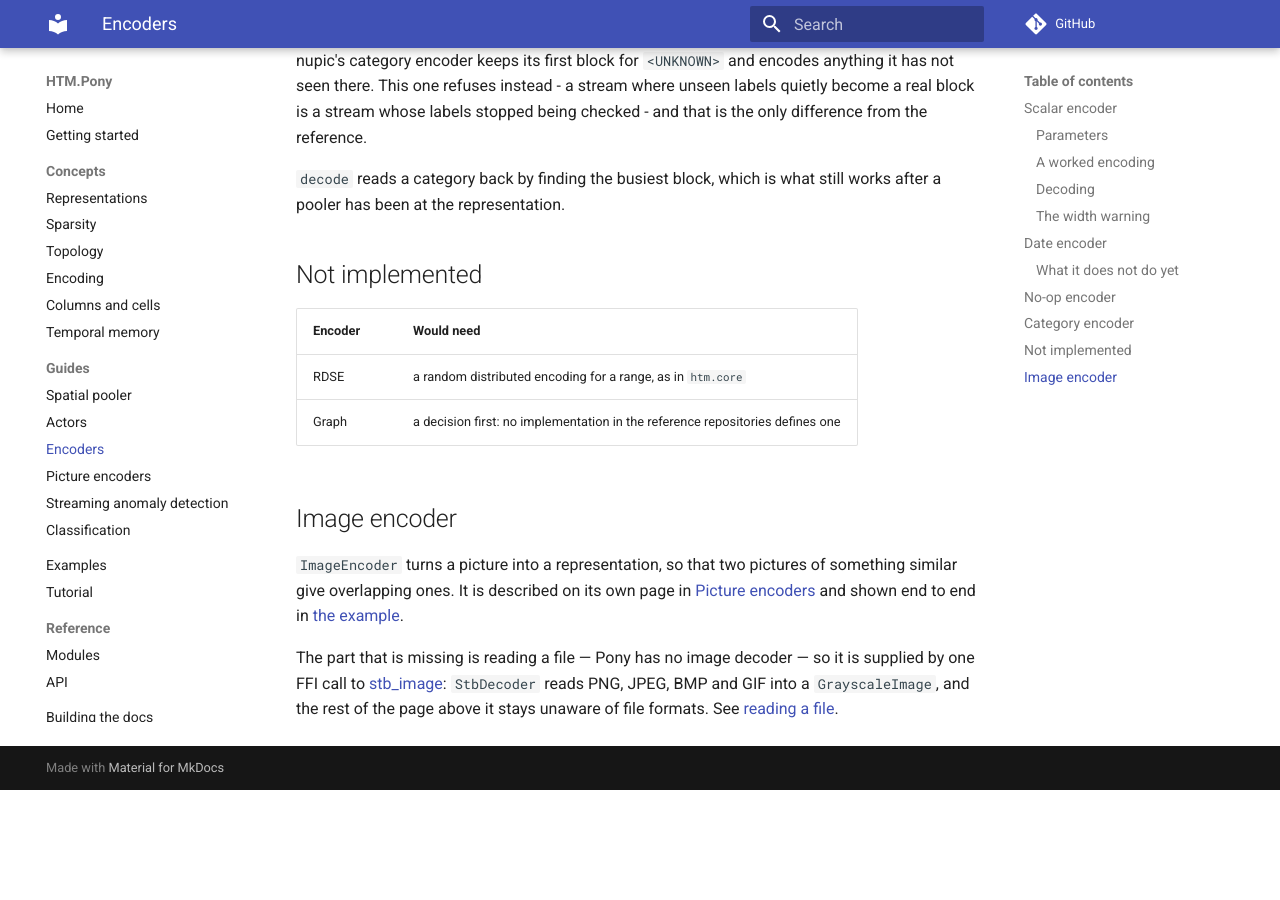
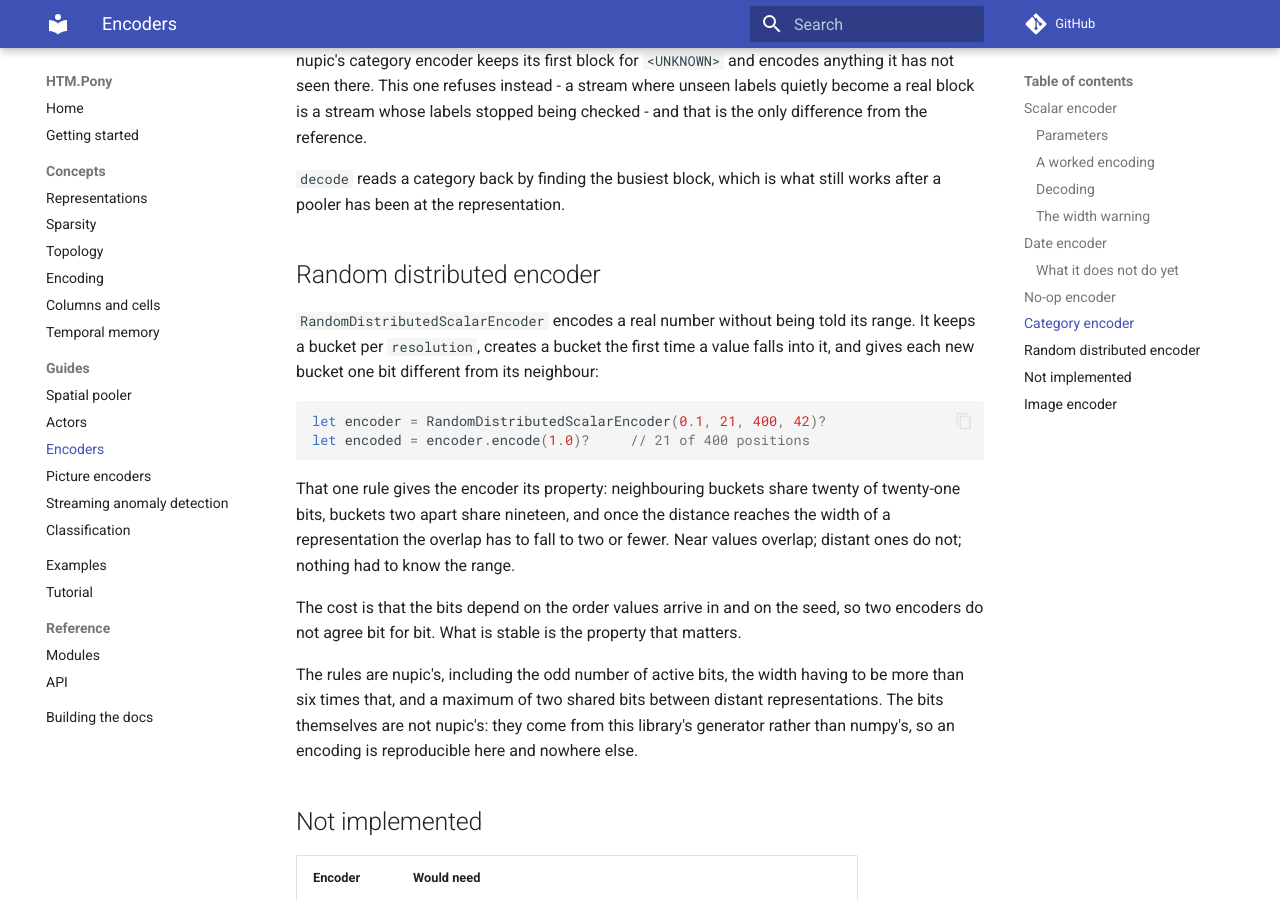
Before and after one commit to d-led/htm.pony, an MkDocs documentation site: the page built from docs/encoders.md, in a window 1280 px wide and 900 px high, scrolled down 4090 px. Built offline with MkDocs 1.6.1 and Material for MkDocs 9.7.7, drawn with Linux system fonts in a browser that asks for light colours; comment, search, counter and statistics services are not loaded; before the commit the page ends 4880 px from its top, so only the background shows below that.

Commit message:
Encode a value without being told the range
The scalar encoder needs a range before it can encode anything, which is
no use for a stream whose extent is unknown. This ports nupic's random
distributed scalar encoder: a bucket per resolution, created the first
time a value lands in it, with each new bucket one bit different from its
neighbour. Neighbours then share all but one of their bits, buckets two
apart all but two, and past the width of a representation the overlap has
to fall to two or fewer.

The rules are the reference's, including the odd number of active bits and
the width having to be more than six times it. The bits are not: they come
from this library's generator rather than numpy's, so two encoders do not
agree bit for bit and the docs say so rather than implying otherwise.

Two things were got wrong on the way and the tests caught them. A missing
bucket is not an error, it is a bucket to create - looking it up with a
bare `?` raised instead of falling through. And a candidate that replaces
the wrong slot would have looped for ever rather than been rejected, which
is why the overlap rule is checked before a bucket is stored.

The tests hold the encoder to the property it exists for: twenty of
twenty-one bits shared between neighbours, nineteen at a distance of two,
at most two far away, and the same value always the same way.

````diff
--- a/docs/encoders.md
+++ b/docs/encoders.md
@@ -178,11 +178,37 @@ being checked - and that is the only difference from the reference.
 `decode` reads a category back by finding the busiest block, which is what
 still works after a pooler has been at the representation.
 
+## Random distributed encoder
+
+`RandomDistributedScalarEncoder` encodes a real number without being told its
+range. It keeps a bucket per `resolution`, creates a bucket the first time a
+value falls into it, and gives each new bucket one bit different from its
+neighbour:
+
+```pony
+let encoder = RandomDistributedScalarEncoder(0.1, 21, 400, 42)?
+let encoded = encoder.encode(1.0)?     // 21 of 400 positions
+```
+
+That one rule gives the encoder its property: neighbouring buckets share twenty
+of twenty-one bits, buckets two apart share nineteen, and once the distance
+reaches the width of a representation the overlap has to fall to two or fewer.
+Near values overlap; distant ones do not; nothing had to know the range.
+
+The cost is that the bits depend on the order values arrive in and on the seed,
+so two encoders do not agree bit for bit. What is stable is the property that
+matters.
+
+The rules are nupic's, including the odd number of active bits, the width having
+to be more than six times that, and a maximum of two shared bits between distant
+representations. The bits themselves are not nupic's: they come from this
+library's generator rather than numpy's, so an encoding is reproducible here and
+nowhere else.
+
 ## Not implemented
 
 | Encoder | Would need |
 | --- | --- |
-| RDSE | a random distributed encoding for a range, as in `htm.core` |
 | Graph | a decision first: no implementation in the reference repositories defines one |
 
 ## Image encoder
````
Also changed, not shown: README.md (+4 -2 lines), docs/index.md (+2 -1 lines), 3 other files.
